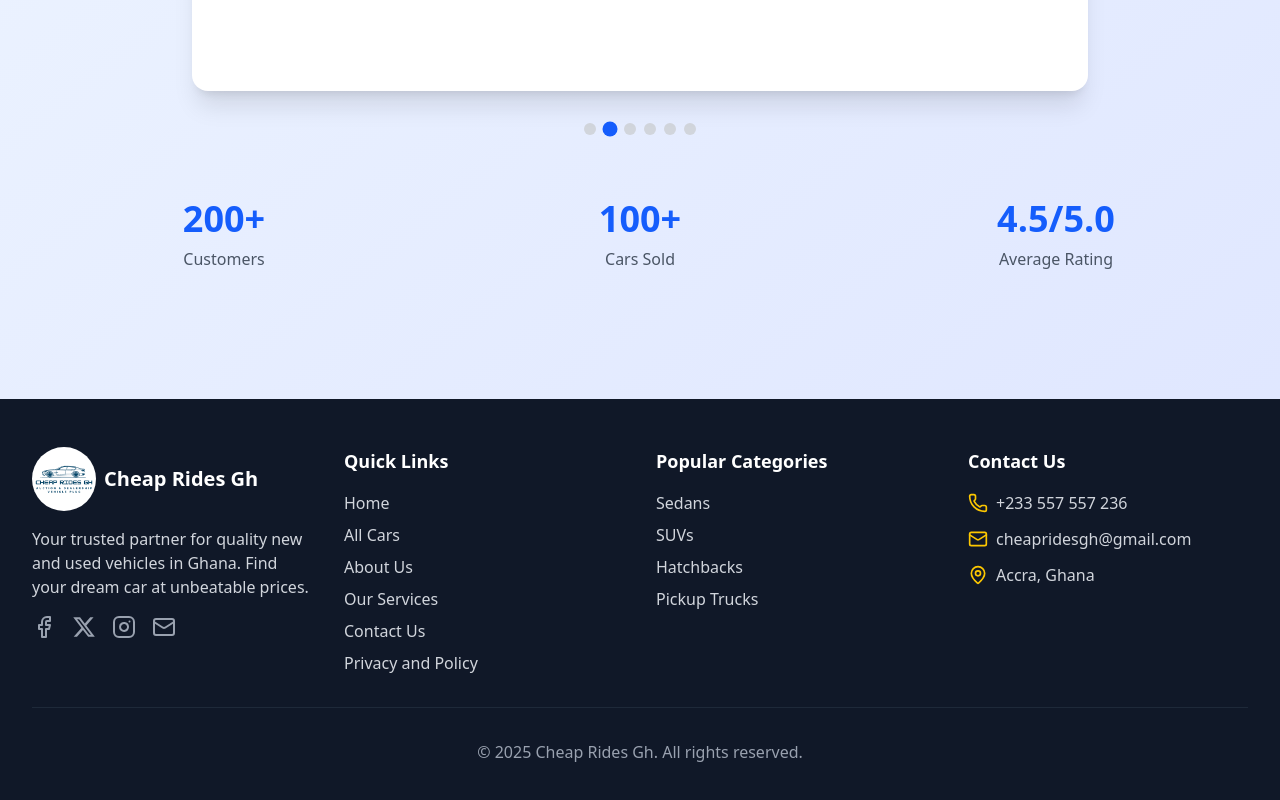
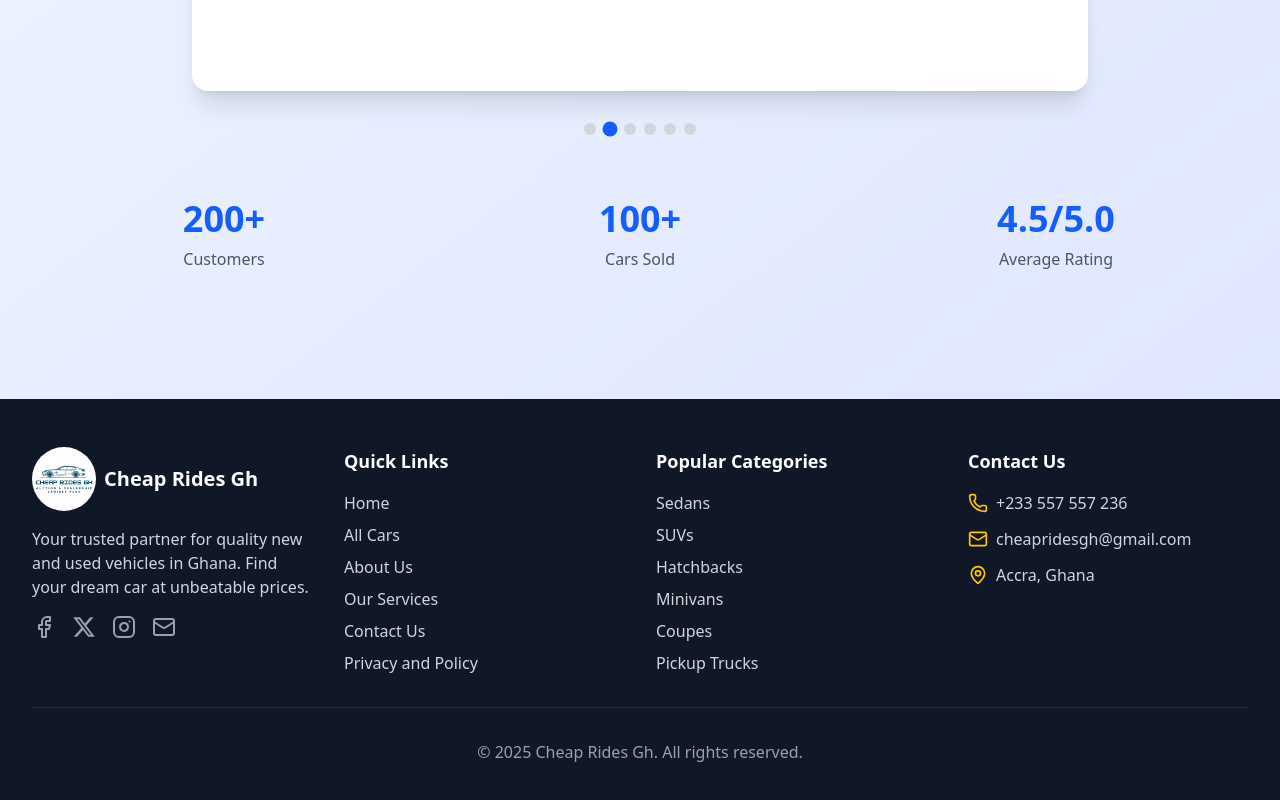
Before and after one commit to owusuprince21/cheaprides.frontend, a Next.js app: page / in a window 1280 px wide. Shown: the part 2867-3667 px from the top of the page. Built offline with nearby package versions, Linux system fonts and the light colour scheme; no server answers.

Commit message:
footer changes

```diff
--- a/src/components/Footer.tsx
+++ b/src/components/Footer.tsx
@@ -112,6 +112,12 @@
               <li>
                 <span className="text-gray-300">Hatchbacks</span>
               </li>
+                            <li>
+                <span className="text-gray-300">Minivans</span>
+              </li>
+                            <li>
+                <span className="text-gray-300">Coupes</span>
+              </li>
               <li>
                 <span className="text-gray-300">Pickup Trucks</span>
               </li>
```
